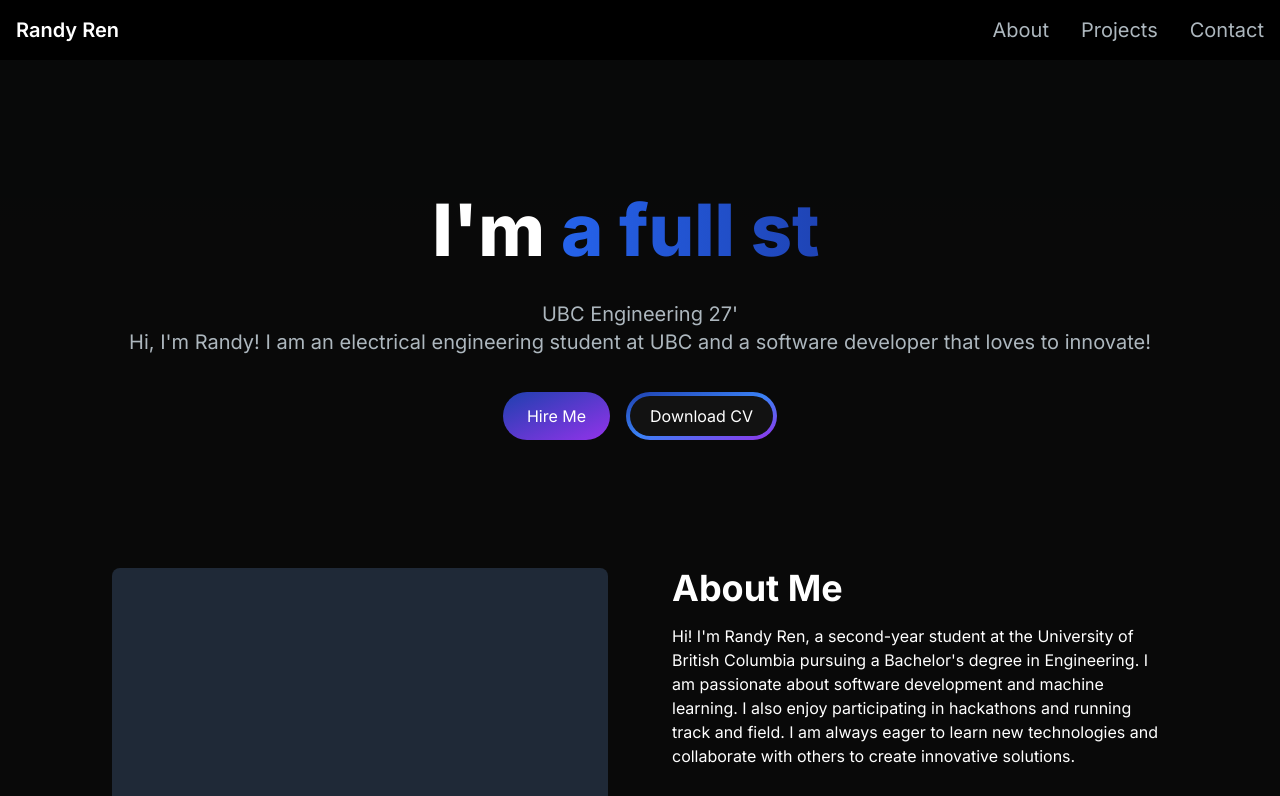
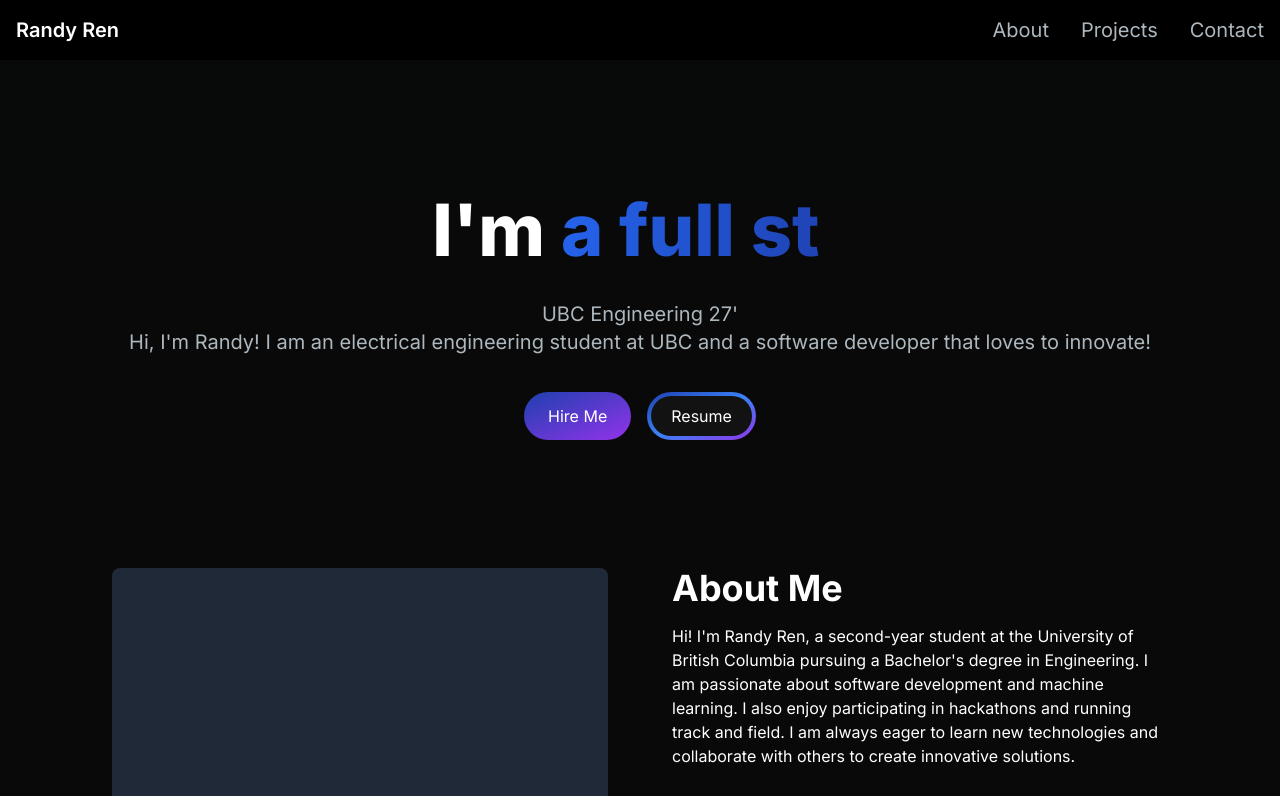
Before and after one commit to randyren278/randy-portfolio, a Next.js app: page / in a window 1280 px wide. Shown: the top 796 px of the page. Built offline with nearby package versions, Linux system fonts and the light colour scheme.

Commit message:
added email send and resume functionality

```diff
--- a/app/components/NameType.tsx
+++ b/app/components/NameType.tsx
@@ -46,20 +46,22 @@ const NameType = () => {
             <span className="block">UBC Engineering 27'</span>
             Hi, I'm Randy! I am an electrical engineering student at UBC and a
             software developer that loves to innovate!
-          </p>
+            </p>
           <div>
             <Link
-              href="/#contact"
+              href="mailto:randyren278@gmail.com"
               className="px-6 inline-block py-3 w-full sm:w-fit rounded-full mr-4 bg-gradient-to-br from-blue-800 to-purple-600 hover:bg-slate-200 text-white"
             >
               Hire Me
             </Link>
             <Link
-              href="/"
+              href="/resume.pdf"
               className="px-1 inline-block py-1 w-full sm:w-fit rounded-full bg-gradient-to-br from-blue-800 via-blue-500 to-purple-600 hover:bg-slate-800 text-white mt-3"
+              target="_blank"
+              rel="noopener noreferrer"
             >
               <span className="block bg-[#121212] hover:bg-slate-800 rounded-full px-5 py-2">
-                Download CV
+                Resume
               </span>
             </Link>
           </div>
```
Also changed, not shown: 1 other file (tests, documents, lock files or other folders).
